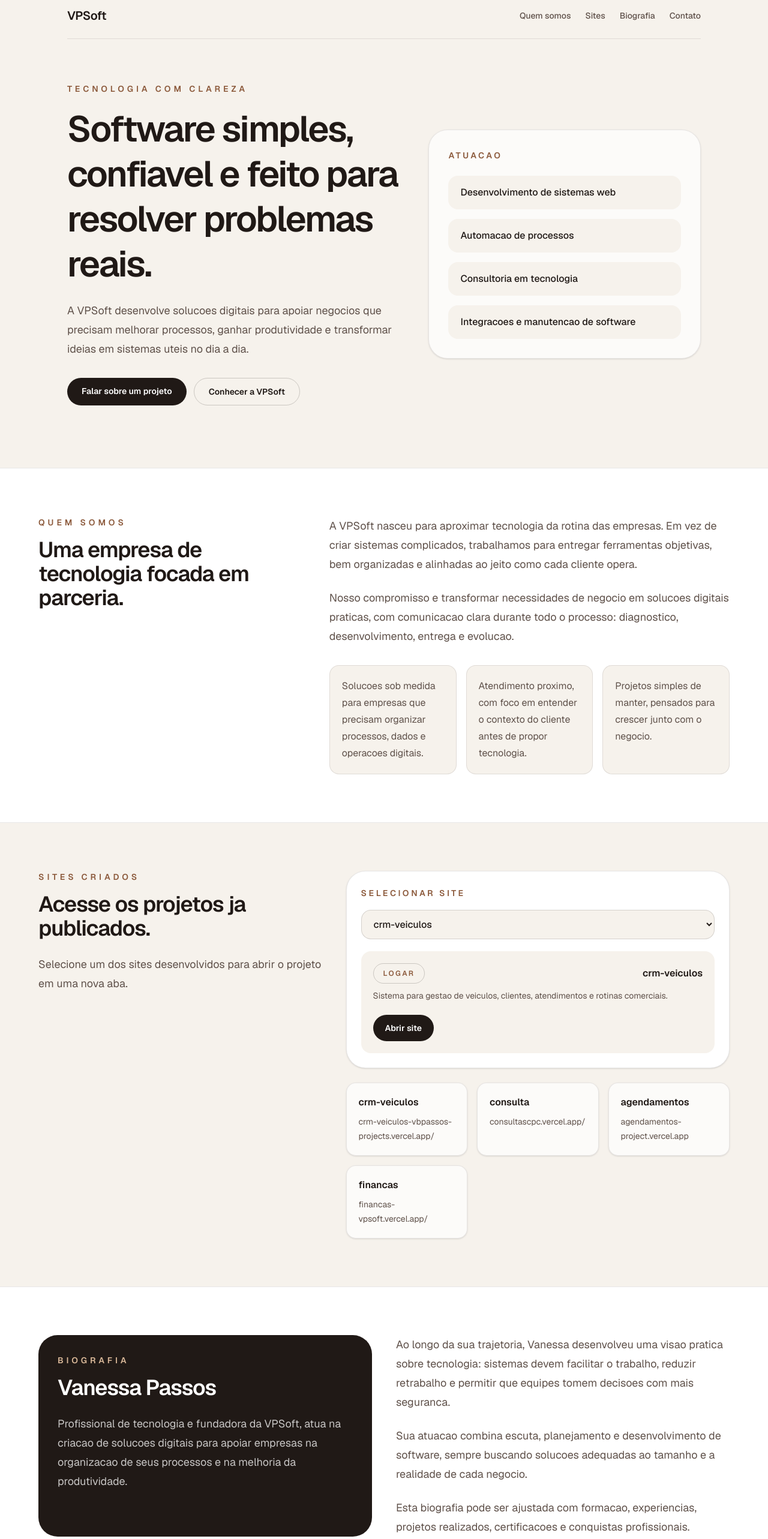
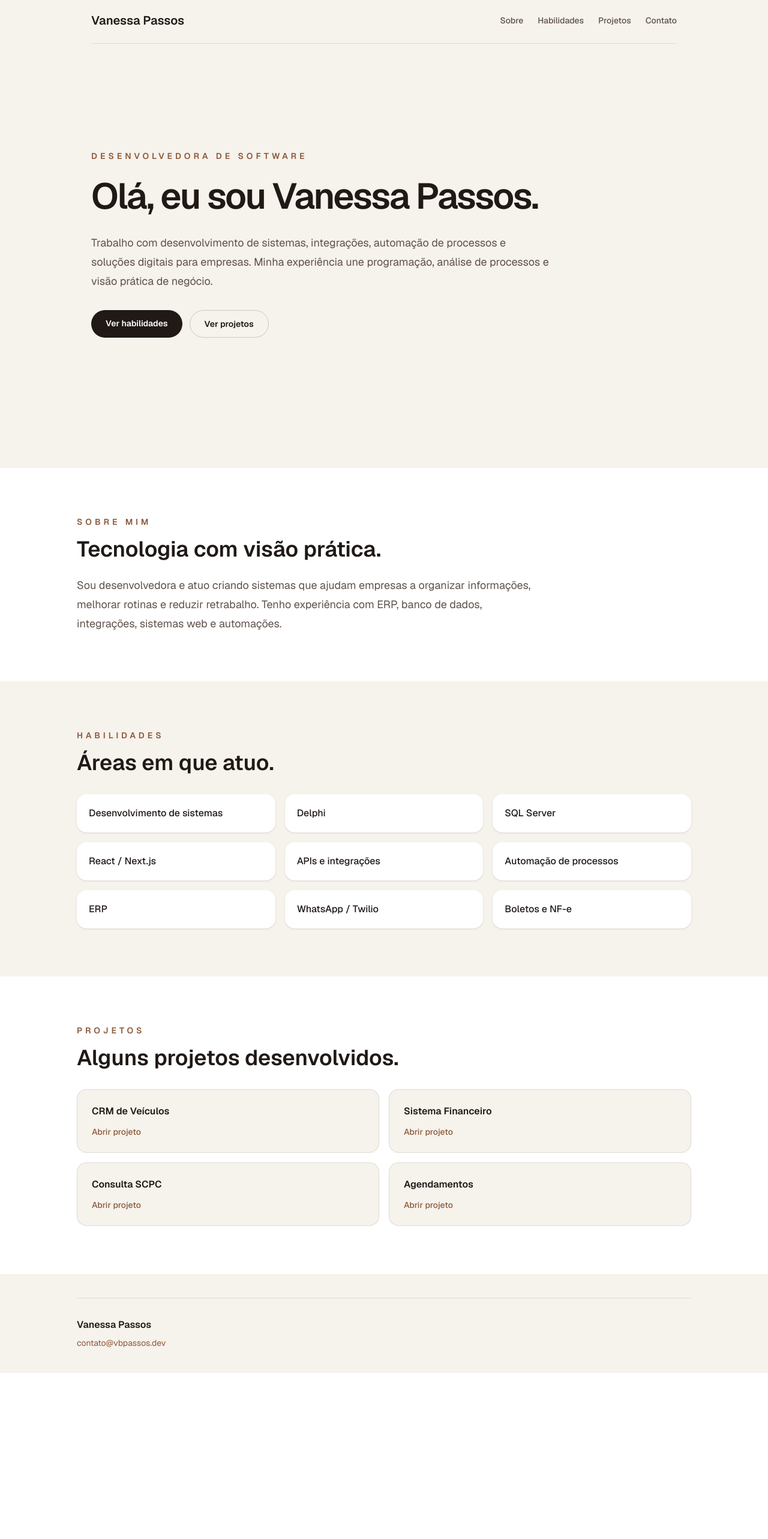
Before and after one commit to vbpassosdev/vpsoft-site, a Next.js app: page / in a window 1280 px wide. Shown: the part 20-2586 px from the top of the page at 60% size. After the commit the page ends 2309 px from the top, so only its background shows below. Built offline with nearby package versions, Linux system fonts and the light colour scheme.

Commit message:
Update portfolio and add project links

```diff
--- a/src/app/page.tsx
+++ b/src/app/page.tsx
@@ -1,249 +1,164 @@
-import { SitesSelector } from "./sites-selector";
 
-const highlights = [
-  "Solucoes sob medida para empresas que precisam organizar processos, dados e operacoes digitais.",
-  "Atendimento proximo, com foco em entender o contexto do cliente antes de propor tecnologia.",
-  "Projetos simples de manter, pensados para crescer junto com o negocio.",
+const skills = [
+  "Desenvolvimento de sistemas",
+  "Delphi",
+  "SQL Server",
+  "React / Next.js",
+  "APIs e integrações",
+  "Automação de processos",
+  "ERP",
+  "WhatsApp / Twilio",
+  "Boletos e NF-e",
 ];
 
-const services = [
-  "Desenvolvimento de sistemas web",
-  "Automacao de processos",
-  "Consultoria em tecnologia",
-  "Integracoes e manutencao de software",
-];
-
-const createdSites = [
+const projects = [
   {
-    description:
-      "Sistema para gestao de veiculos, clientes, atendimentos e rotinas comerciais.",
-    loginUrl: "https://crm-veiculos-vbpassos-projects.vercel.app/login",
-    name: "crm-veiculos",
+    name: "CRM de Veículos",
     url: "https://crm-veiculos-vbpassos-projects.vercel.app/",
   },
   {
-    description:
-      "Site para consultas e acesso rapido a informacoes organizadas em uma interface simples.",
-    name: "consulta",
+    name: "Sistema Financeiro",
+    url: "https://financas-vpsoft.vercel.app/",
+  },
+  {
+    name: "Consulta SCPC",
     url: "https://consultascpc.vercel.app/",
   },
   {
-    description:
-      "Projeto para organizacao de agendas, horarios e solicitacoes de atendimento.",
-    name: "agendamentos",
-    url: "https://agendamentos-project.vercel.app",
-  },
-  {
-    description:
-      "Sistema para controle financeiro, organizacao de receitas, despesas e acompanhamento de resultados.",
-    name: "financas",
-    url: "https://financas-vpsoft.vercel.app/",
+    name: "Agendamentos",
+    url: "https://agendamentos-project.vercel.app/",
   },
 ];
 
 export default function Home() {
   return (
     <main className="min-h-screen bg-[#f6f2ec] text-[#201916]">
-      <section className="mx-auto flex min-h-screen w-full max-w-6xl flex-col px-6 py-8 sm:px-10 lg:px-12">
+      <section className="mx-auto flex min-h-screen max-w-5xl flex-col px-6 py-10">
         <header className="flex items-center justify-between border-b border-[#201916]/10 pb-6">
-          <a className="text-xl font-semibold tracking-tight" href="#inicio">
-            VPSoft
+          <a href="#inicio" className="text-xl font-semibold">
+            Vanessa Passos
           </a>
-          <nav className="hidden items-center gap-6 text-sm font-medium text-[#5f514a] sm:flex">
-            <a className="transition hover:text-[#201916]" href="#quem-somos">
-              Quem somos
-            </a>
-            <a className="transition hover:text-[#201916]" href="#sites">
-              Sites
-            </a>
-            <a className="transition hover:text-[#201916]" href="#biografia">
-              Biografia
-            </a>
-            <a className="transition hover:text-[#201916]" href="#contato">
-              Contato
-            </a>
+
+          <nav className="hidden gap-6 text-sm font-medium text-[#5f514a] sm:flex">
+            <a href="#sobre">Sobre</a>
+            <a href="#habilidades">Habilidades</a>
+            <a href="#projetos">Projetos</a>
+            <a href="#contato">Contato</a>
           </nav>
         </header>
 
-        <div
-          id="inicio"
-          className="grid flex-1 items-center gap-12 py-16 lg:grid-cols-[1.1fr_0.9fr]"
+        <section id="inicio" className="flex flex-1 items-center py-20">
+          <div className="max-w-3xl">
+            <p className="mb-5 text-sm font-semibold uppercase tracking-[0.35em] text-[#8c5a3c]">
+              Desenvolvedora de Software
+            </p>
+
+            <h1 className="text-5xl font-semibold leading-tight tracking-[-0.04em] sm:text-6xl">
+              Olá, eu sou Vanessa Passos.
+            </h1>
+
+            <p className="mt-6 text-lg leading-8 text-[#5f514a]">
+              Trabalho com desenvolvimento de sistemas, integrações, automação
+              de processos e soluções digitais para empresas. Minha experiência
+              une programação, análise de processos e visão prática de negócio.
+            </p>
+
+            <div className="mt-8 flex gap-3">
+              <a
+                href="#habilidades"
+                className="rounded-full bg-[#201916] px-6 py-3 text-sm font-semibold text-white"
               >
-          <div>
-            <p className="mb-5 text-sm font-semibold uppercase tracking-[0.35em] text-[#8c5a3c]">
-              Tecnologia com clareza
-            </p>
-            <h1 className="max-w-3xl text-5xl font-semibold leading-tight tracking-[-0.04em] sm:text-6xl">
-              Software simples, confiavel e feito para resolver problemas reais.
-            </h1>
-            <p className="mt-6 max-w-2xl text-lg leading-8 text-[#5f514a]">
-              A VPSoft desenvolve solucoes digitais para apoiar negocios que
-              precisam melhorar processos, ganhar produtividade e transformar
-              ideias em sistemas uteis no dia a dia.
-            </p>
-            <div className="mt-8 flex flex-col gap-3 sm:flex-row">
+                Ver habilidades
+              </a>
+
               <a
-                className="rounded-full bg-[#201916] px-6 py-3 text-center text-sm font-semibold text-white transition hover:bg-[#3a2d27]"
-                href="#contato"
+                href="#projetos"
+                className="rounded-full border border-[#201916]/20 px-6 py-3 text-sm font-semibold"
               >
-                Falar sobre um projeto
-              </a>
-              <a
-                className="rounded-full border border-[#201916]/20 px-6 py-3 text-center text-sm font-semibold transition hover:border-[#201916]/50"
-                href="#quem-somos"
-              >
-                Conhecer a VPSoft
+                Ver projetos
               </a>
             </div>
           </div>
+        </section>
+      </section>
 
-          <aside className="rounded-[2rem] border border-[#201916]/10 bg-white/70 p-8 shadow-sm">
-            <p className="text-sm font-semibold uppercase tracking-[0.25em] text-[#8c5a3c]">
-              Atuacao
+      <section id="sobre" className="bg-white px-6 py-20">
+        <div className="mx-auto max-w-5xl">
+          <p className="text-sm font-semibold uppercase tracking-[0.35em] text-[#8c5a3c]">
+            Sobre mim
           </p>
-            <ul className="mt-6 space-y-4">
-              {services.map((service) => (
-                <li
-                  className="rounded-2xl bg-[#f6f2ec] px-5 py-4 font-medium"
-                  key={service}
-                >
-                  {service}
-                </li>
-              ))}
-            </ul>
-          </aside>
+
+          <h2 className="mt-4 text-4xl font-semibold">
+            Tecnologia com visão prática.
+          </h2>
+
+          <p className="mt-6 max-w-3xl text-lg leading-8 text-[#5f514a]">
+            Sou desenvolvedora e atuo criando sistemas que ajudam empresas a
+            organizar informações, melhorar rotinas e reduzir retrabalho. Tenho
+            experiência com ERP, banco de dados, integrações, sistemas web e
+            automações.
+          </p>
         </div>
       </section>
 
-      <section
-        id="quem-somos"
-        className="border-y border-[#201916]/10 bg-white px-6 py-20 sm:px-10 lg:px-12"
+      <section id="habilidades" className="px-6 py-20">
+        <div className="mx-auto max-w-5xl">
+          <p className="text-sm font-semibold uppercase tracking-[0.35em] text-[#8c5a3c]">
+            Habilidades
+          </p>
+
+          <h2 className="mt-4 text-4xl font-semibold">
+            Áreas em que atuo.
+          </h2>
+
+          <div className="mt-8 grid gap-4 sm:grid-cols-2 md:grid-cols-3">
+            {skills.map((skill) => (
+              <div
+                key={skill}
+                className="rounded-2xl bg-white p-5 font-medium shadow-sm"
               >
-        <div className="mx-auto grid max-w-6xl gap-10 lg:grid-cols-[0.8fr_1.2fr]">
-          <div>
-            <p className="text-sm font-semibold uppercase tracking-[0.35em] text-[#8c5a3c]">
-              Quem somos
-            </p>
-            <h2 className="mt-4 text-4xl font-semibold tracking-[-0.03em]">
-              Uma empresa de tecnologia focada em parceria.
-            </h2>
+                {skill}
               </div>
-          <div className="space-y-6 text-lg leading-8 text-[#5f514a]">
-            <p>
-              A VPSoft nasceu para aproximar tecnologia da rotina das empresas.
-              Em vez de criar sistemas complicados, trabalhamos para entregar
-              ferramentas objetivas, bem organizadas e alinhadas ao jeito como
-              cada cliente opera.
-            </p>
-            <p>
-              Nosso compromisso e transformar necessidades de negocio em
-              solucoes digitais praticas, com comunicacao clara durante todo o
-              processo: diagnostico, desenvolvimento, entrega e evolucao.
-            </p>
-            <div className="grid gap-4 pt-2 md:grid-cols-3">
-              {highlights.map((item) => (
-                <article
-                  className="rounded-2xl border border-[#201916]/10 bg-[#f6f2ec] p-5 text-base leading-7"
-                  key={item}
-                >
-                  {item}
-                </article>
             ))}
-            </div>
           </div>
         </div>
       </section>
 
-      <section id="sites" className="px-6 py-20 sm:px-10 lg:px-12">
-        <div className="mx-auto grid max-w-6xl gap-10 lg:grid-cols-[0.85fr_1.15fr]">
-          <div>
+      <section id="projetos" className="bg-white px-6 py-20">
+        <div className="mx-auto max-w-5xl">
           <p className="text-sm font-semibold uppercase tracking-[0.35em] text-[#8c5a3c]">
-              Sites criados
+            Projetos
           </p>
-            <h2 className="mt-4 text-4xl font-semibold tracking-[-0.03em]">
-              Acesse os projetos ja publicados.
+
+          <h2 className="mt-4 text-4xl font-semibold">
+            Alguns projetos desenvolvidos.
           </h2>
-            <p className="mt-6 text-lg leading-8 text-[#5f514a]">
-              Selecione um dos sites desenvolvidos para abrir o projeto em uma
-              nova aba.
-            </p>
-          </div>
 
-          <div className="grid gap-6">
-            <SitesSelector sites={createdSites} />
-            <div className="grid gap-4 md:grid-cols-3">
-              {createdSites.map((site) => (
+          <div className="mt-8 grid gap-4 sm:grid-cols-2">
+            {projects.map((project) => (
               <a
-                  className="rounded-2xl border border-[#201916]/10 bg-white/70 p-5 shadow-sm transition hover:-translate-y-1 hover:border-[#8c5a3c]/40"
-                  href={site.url}
-                  key={site.url}
+                key={project.url}
+                href={project.url}
                 rel="noopener noreferrer"
                 target="_blank"
+                className="group rounded-2xl border border-[#201916]/10 bg-[#f6f2ec] p-6 transition hover:-translate-y-1 hover:border-[#8c5a3c]/40 hover:shadow-md"
               >
-                  <p className="font-semibold">{site.name}</p>
-                  <p className="mt-2 text-sm leading-6 text-[#5f514a]">
-                    {site.url.replace("https://", "")}
+                <p className="font-semibold">{project.name}</p>
+                <p className="mt-3 text-sm font-medium text-[#8c5a3c] transition group-hover:text-[#201916]">
+                  Abrir projeto
                 </p>
               </a>
             ))}
           </div>
         </div>
-        </div>
       </section>
 
-      <section
-        id="biografia"
-        className="border-t border-[#201916]/10 bg-white px-6 py-20 sm:px-10 lg:px-12"
-      >
-        <div className="mx-auto grid max-w-6xl gap-10 lg:grid-cols-[1fr_1fr]">
-          <div className="rounded-[2rem] bg-[#201916] p-8 text-white">
-            <p className="text-sm font-semibold uppercase tracking-[0.35em] text-[#d9b899]">
-              Biografia
-            </p>
-            <h2 className="mt-4 text-4xl font-semibold tracking-[-0.03em]">
-              Vanessa Passos
-            </h2>
-            <p className="mt-6 text-lg leading-8 text-white/75">
-              Profissional de tecnologia e fundadora da VPSoft, atua na criacao
-              de solucoes digitais para apoiar empresas na organizacao de seus
-              processos e na melhoria da produtividade.
-            </p>
-          </div>
-
-          <div className="space-y-6 text-lg leading-8 text-[#5f514a]">
-            <p>
-              Ao longo da sua trajetoria, Vanessa desenvolveu uma visao pratica
-              sobre tecnologia: sistemas devem facilitar o trabalho, reduzir
-              retrabalho e permitir que equipes tomem decisoes com mais
-              seguranca.
-            </p>
-            <p>
-              Sua atuacao combina escuta, planejamento e desenvolvimento de
-              software, sempre buscando solucoes adequadas ao tamanho e a
-              realidade de cada negocio.
-            </p>
-            <p>
-              Esta biografia pode ser ajustada com formacao, experiencias,
-              projetos realizados, certificacoes e conquistas profissionais.
-            </p>
-          </div>
-        </div>
-      </section>
-
-      <footer
-        id="contato"
-        className="border-t border-[#201916]/10 bg-white px-6 py-10 sm:px-10 lg:px-12"
-      >
-        <div className="mx-auto flex max-w-6xl flex-col gap-4 sm:flex-row sm:items-center sm:justify-between">
-          <div>
-            <p className="font-semibold">VPSoft</p>
-            <p className="mt-1 text-sm text-[#5f514a]">
-              Software para organizar ideias, processos e resultados.
-            </p>
-          </div>
+      <footer id="contato" className="px-6 py-10">
+        <div className="mx-auto flex max-w-5xl flex-col gap-2 border-t border-[#201916]/10 pt-8">
+          <p className="font-semibold">Vanessa Passos</p>
           <a
-            className="text-sm font-semibold text-[#8c5a3c] transition hover:text-[#201916]"
             href="mailto:contato@vbpassos.dev"
+            className="text-sm text-[#8c5a3c]"
           >
             contato@vbpassos.dev
           </a>
```
Lines whose indentation alone changed are shown as unchanged.
